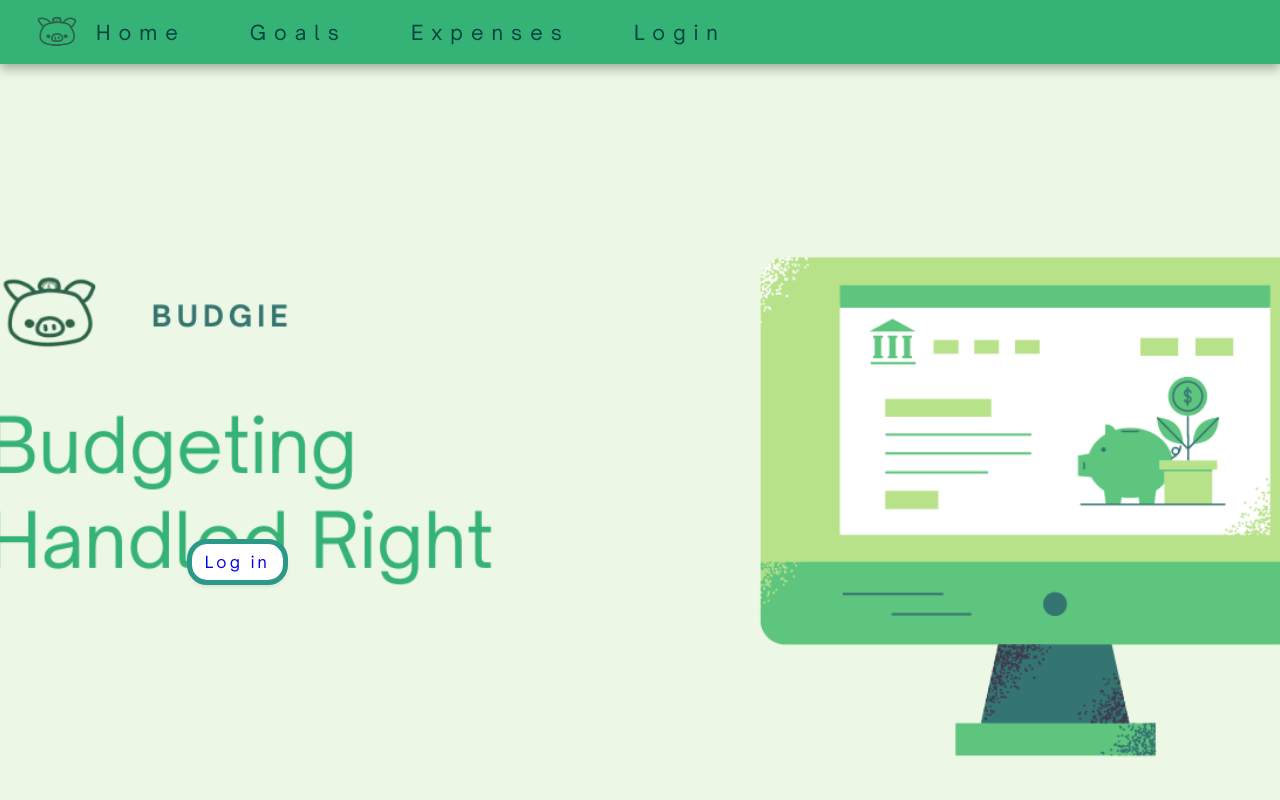
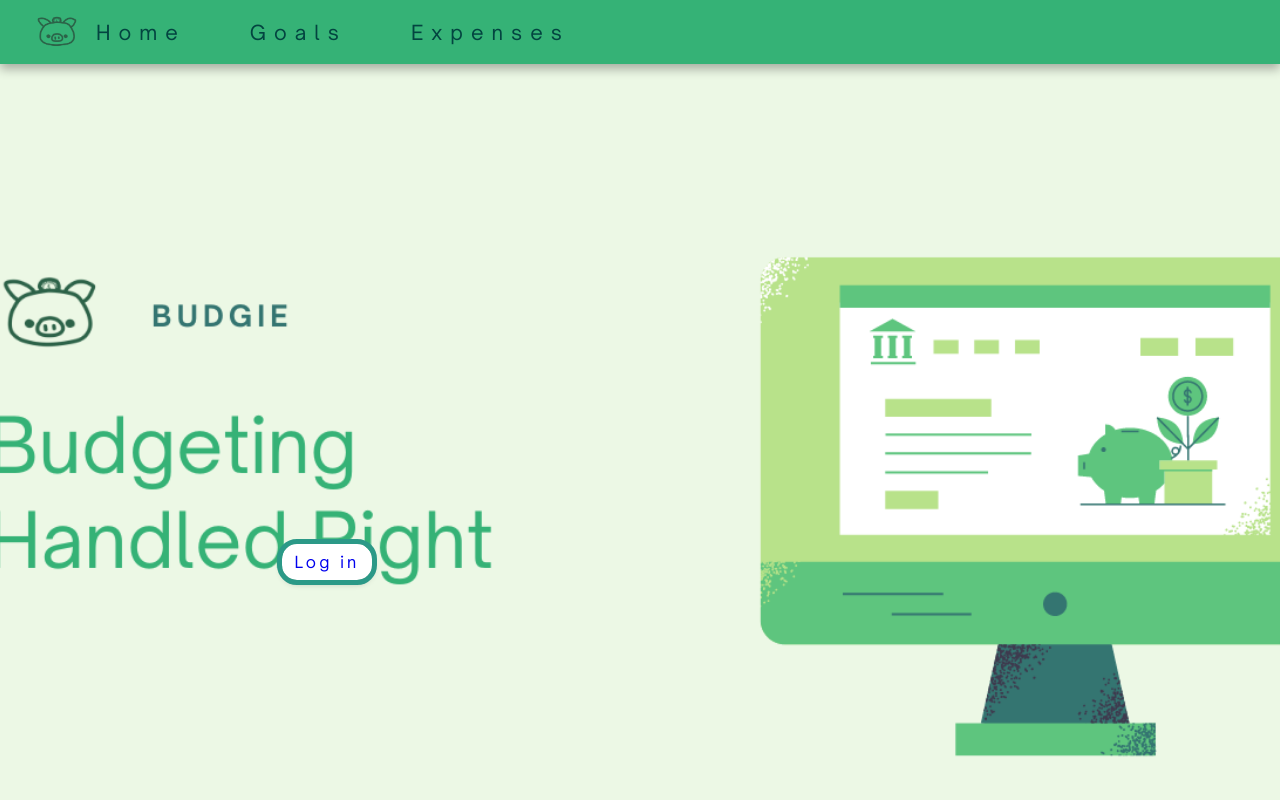
Before and after one commit to vincetrain/budgie, a React (Create React App) app: page / in a window 1280 px wide. Shown: the top 800 px of the page. Built offline with nearby package versions, Linux system fonts and the light colour scheme.

Commit message:
removed logina nd fixed btn for it

```diff
--- a/src/Components/Navbar.jsx
+++ b/src/Components/Navbar.jsx
@@ -13,7 +13,6 @@ function Navbar() {
 				<Link to ='/'>Home</Link>
 				<Link to ='/Goals'>Goals</Link>
 				<Link to='/Expenses'>Expenses</Link>
-				<Link to='/Login'>Login</Link>
 			</li>
 		</nav>
 	);
--- a/src/Pages/Home.scss
+++ b/src/Pages/Home.scss
@@ -21,7 +21,7 @@
     border: none;
     overflow: hidden;
     top: 68%;
-    left: 15%;
+    left: 22%;
     position: absolute;
     opacity: 1.0;
 
```
